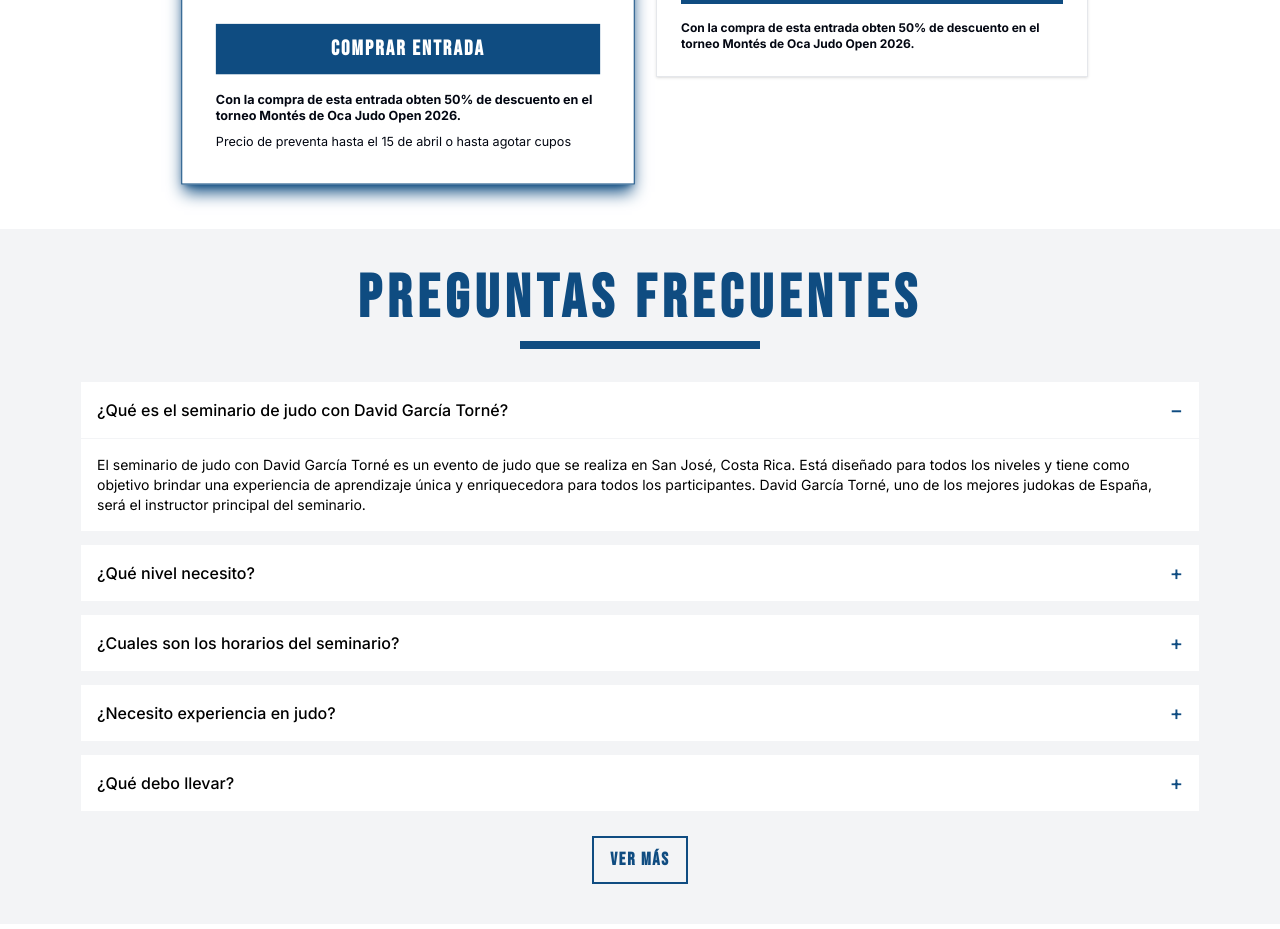
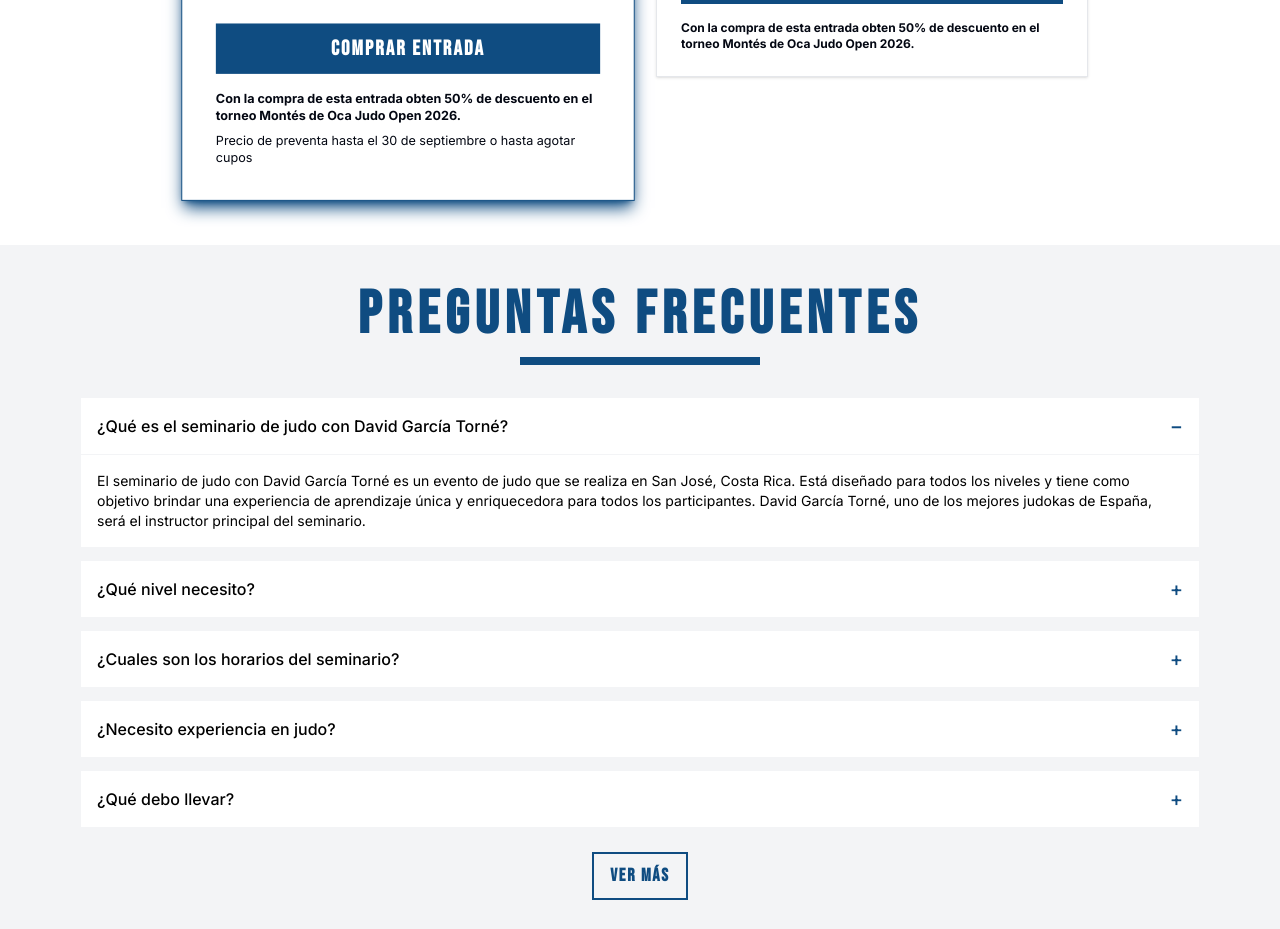
Before and after one commit to fabianWebDev/landing-torne, a Next.js app: page / in a window 1280 px wide. Shown: the part 1840-2769 px from the top of the page. Built offline with nearby package versions, Linux system fonts and the light colour scheme.

Commit message:
Update date

```diff
--- a/components/PassesSection.tsx
+++ b/components/PassesSection.tsx
@@ -9,7 +9,7 @@ const packages = [
     ctaLabel: "Comprar entrada",
     featured: true,
     size: "large" as const,
-    validity: "Precio de preventa hasta el 15 de abril o hasta agotar cupos",
+    validity: "Precio de preventa hasta el 30 de septiembre o hasta agotar cupos",
     extra: "Con la compra de esta entrada obten 50% de descuento en el torneo Montés de Oca Judo Open 2026.",
   },
   {
```
